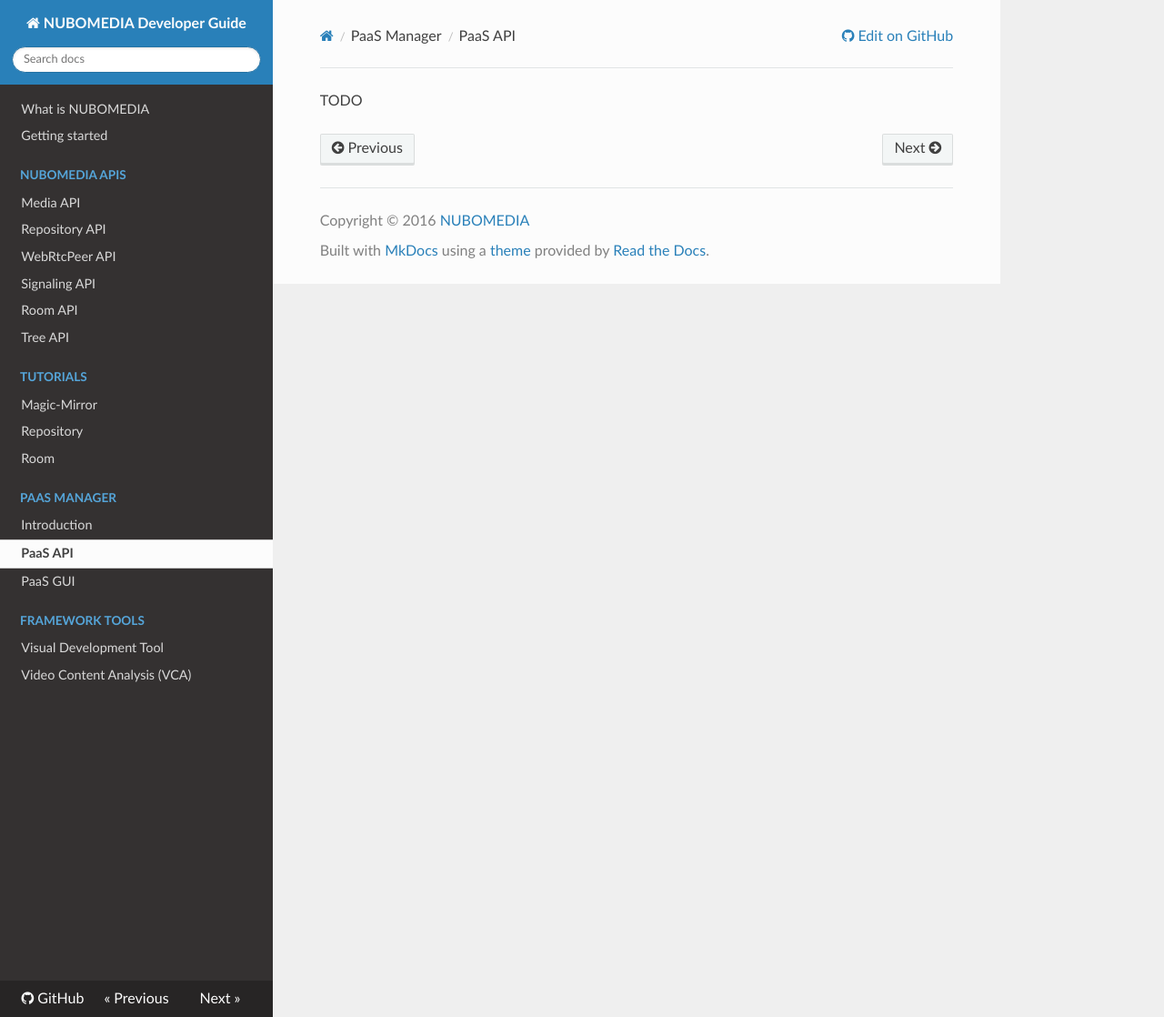
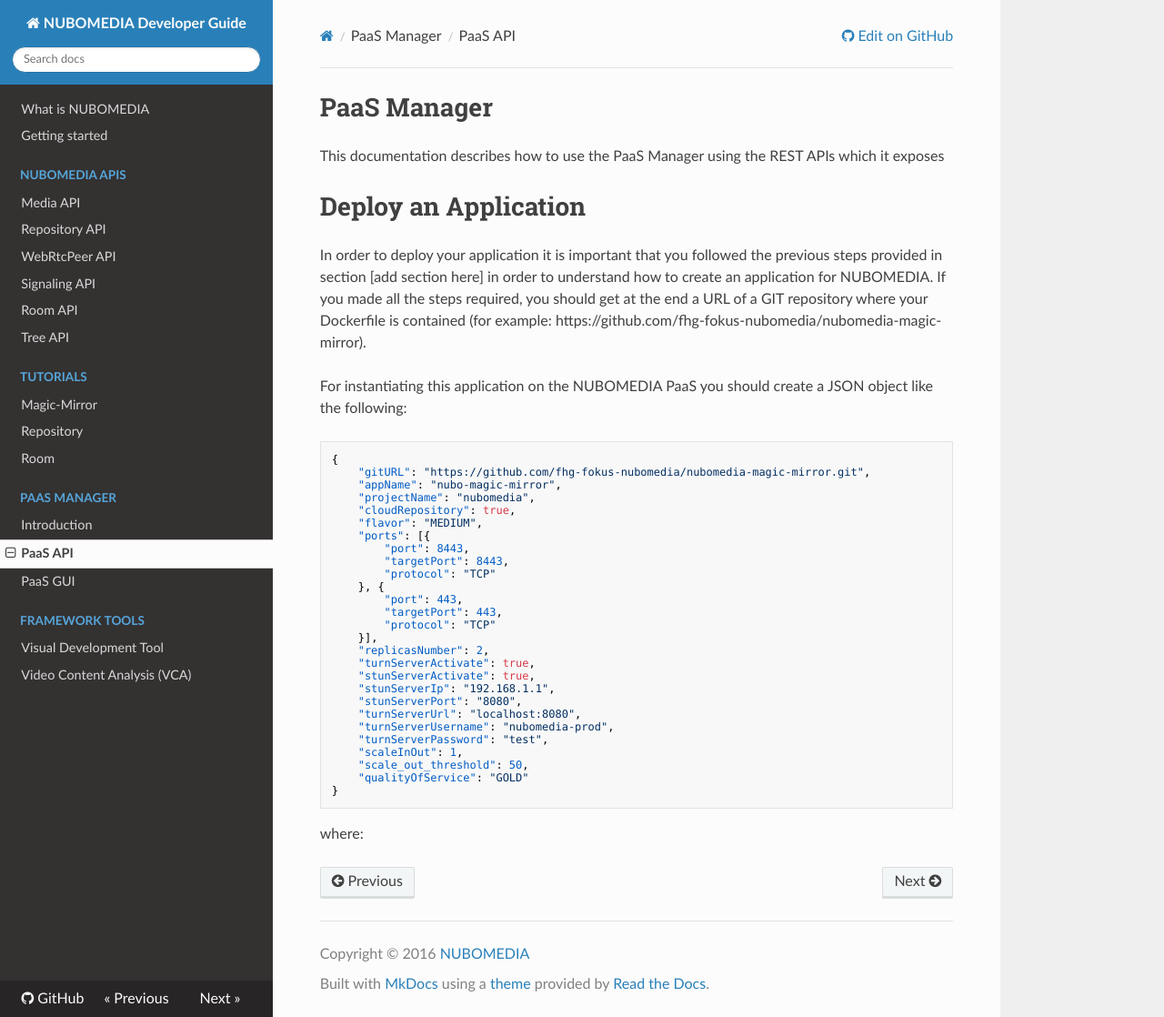
Before and after one commit to nubomedia/developer-guidelines, an MkDocs documentation site: the page built from docs/paas/paas-api.md, in a window 1280 px wide and 1118 px high. Shown: the whole window at 91% size. Built offline with MkDocs 1.6.1, drawn with Linux system fonts in a browser that asks for light colours; nearby versions of some CDN libraries; old or Windows-style settings are respelled for this version of MkDocs.

Commit message:
added paas-api

````diff
--- a/docs/paas/paas-api.md
+++ b/docs/paas/paas-api.md
@@ -1 +1,41 @@
-TODO
+# PaaS Manager
+
+This documentation describes how to use the PaaS Manager using the REST APIs which it exposes
+
+# Deploy an Application
+
+In order to deploy your application it is important that you followed the previous steps provided in section [add section here] in order to understand how to create an application for NUBOMEDIA. If you made all the steps required, you should get at the end a URL of a GIT repository where your Dockerfile is contained (for example: https://github.com/fhg-fokus-nubomedia/nubomedia-magic-mirror).
+
+For instantiating this application on the NUBOMEDIA PaaS you should create a JSON object like the following:
+
+```
+{
+	"gitURL": "https://github.com/fhg-fokus-nubomedia/nubomedia-magic-mirror.git",
+	"appName": "nubo-magic-mirror",
+	"projectName": "nubomedia",
+	"cloudRepository": true,
+	"flavor": "MEDIUM",
+	"ports": [{
+		"port": 8443,
+		"targetPort": 8443,
+		"protocol": "TCP"
+	}, {
+		"port": 443,
+		"targetPort": 443,
+		"protocol": "TCP"
+	}],
+	"replicasNumber": 2,
+	"turnServerActivate": true,
+	"stunServerActivate": true,
+	"stunServerIp": "192.168.1.1",
+	"stunServerPort": "8080",
+	"turnServerUrl": "localhost:8080",
+	"turnServerUsername": "nubomedia-prod",
+	"turnServerPassword": "test",
+	"scaleInOut": 1,
+	"scale_out_threshold": 50,
+	"qualityOfService": "GOLD"
+}
+```
+
+where:
````
